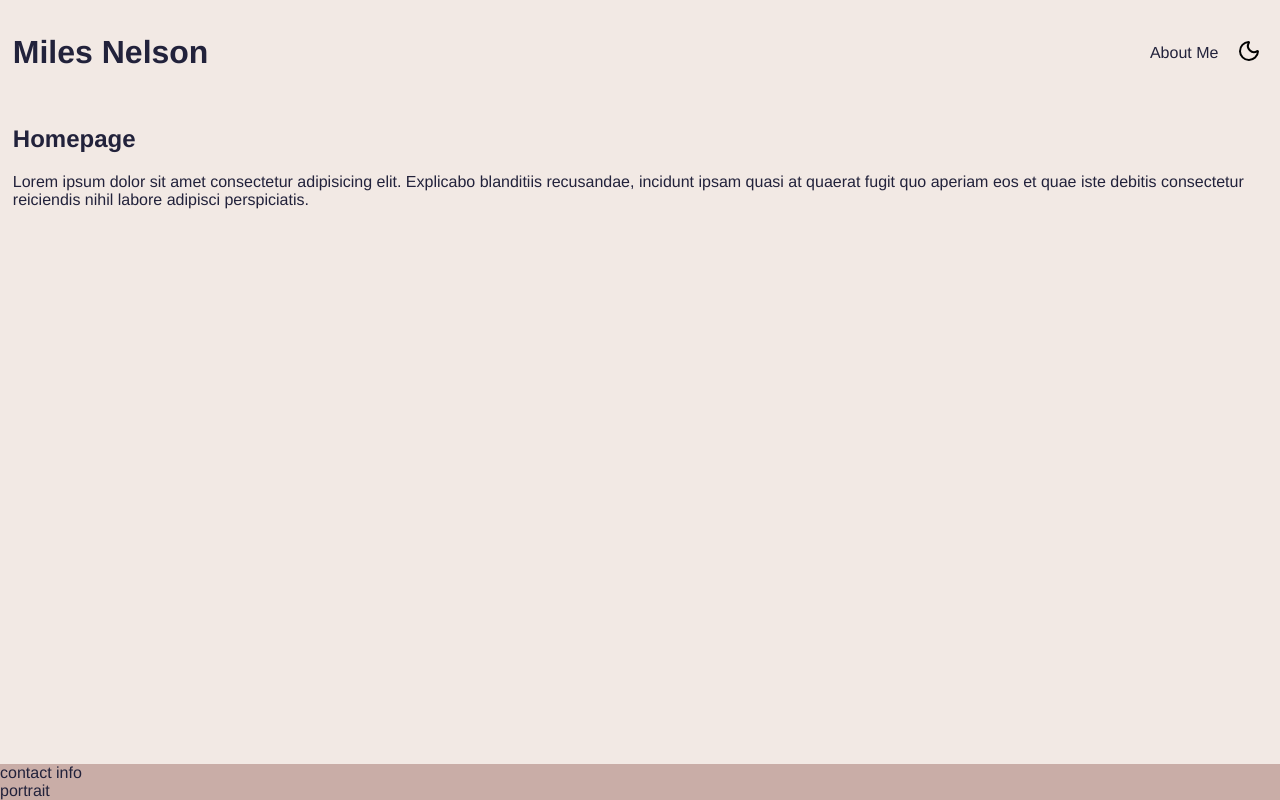
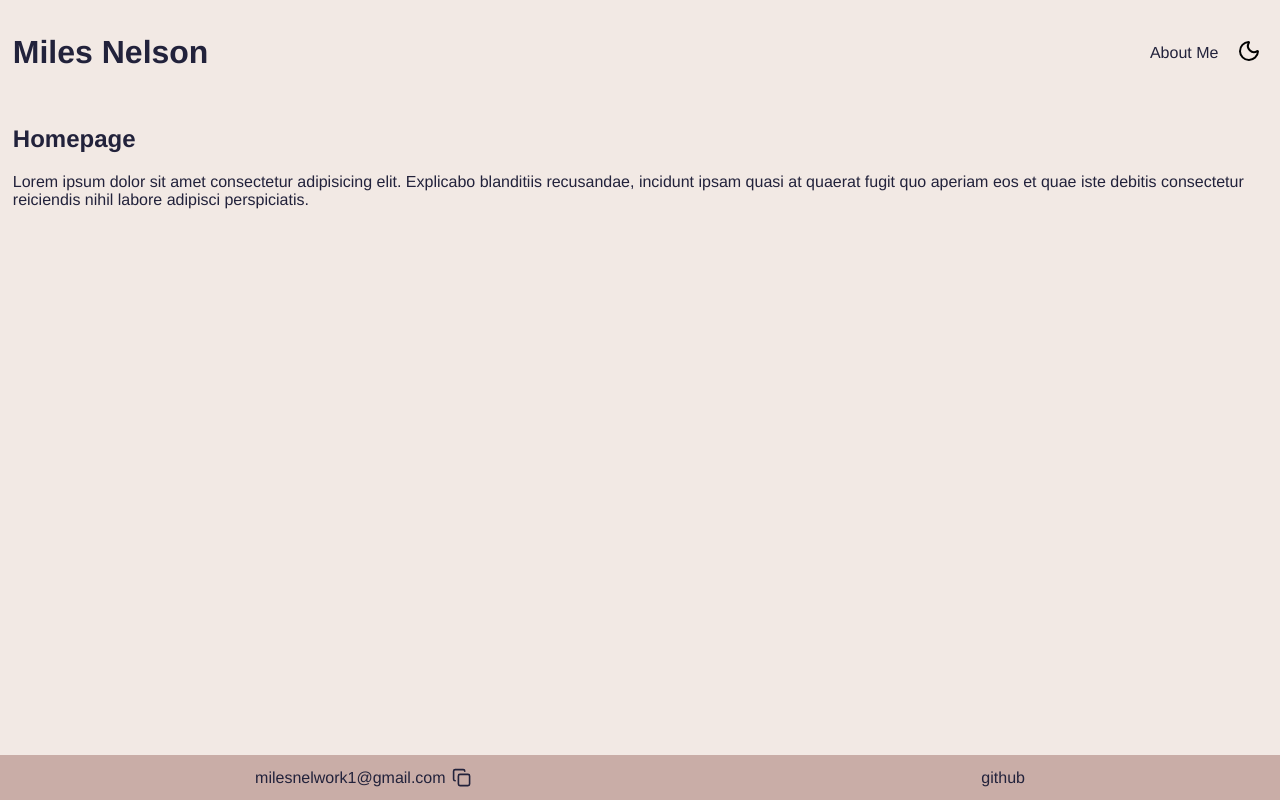
Before and after one commit to MisterPrestoGamer/personal_website, a React (Vite) app: page / in a window 1280 px wide. Built offline with nearby package versions, Linux system fonts and the light colour scheme.

Commit message:
update footer with github link and email with copy on click func

```diff
--- a/src/components/footer/footer.jsx
+++ b/src/components/footer/footer.jsx
@@ -1,10 +1,32 @@
 import styles from "./footer.module.css";
+import { Copy } from "lucide-react";
 
 export default function Footer({ darkmode }) {
+  async function setClipboard(event) {
+    const type = "text/plain";
+    const clipboardItemData = {
+      [type]: event.target.textContent,
+    };
+    const clipboardItem = new ClipboardItem(clipboardItemData);
+    await navigator.clipboard.write([clipboardItem]);
+  }
+
   return (
     <div className={darkmode ? `${styles.footer} altDarkmode` : styles.footer}>
-      <div className={styles.contactInfo}>contact info</div>
-      <div className={styles.portrait}>portrait</div>
+      <div className={styles.contactInfo}>
+        <button onClick={setClipboard} className={styles.email}>
+          milesnelwork1@gmail.com
+          <Copy size={"1.5vw"} />
+        </button>
+
+        <a
+          className={styles.github}
+          href="https://github.com/MisterPrestoGamer"
+          target="_blank"
+        >
+          github
+        </a>
+      </div>
     </div>
   );
 }
--- a/src/components/footer/footer.module.css
+++ b/src/components/footer/footer.module.css
@@ -1,3 +1,34 @@
 .footer {
   background-color: #c9ada7;
 }
+
+.contactInfo {
+  display: flex;
+  justify-content: space-around;
+  align-items: center;
+  padding: 1vw 0 1vw 0;
+}
+
+.email,
+.github {
+  display: flex;
+  justify-content: center;
+  align-items: center;
+  gap: 0.5vw;
+  padding: 0;
+  margin: 0;
+  transition: transform 150ms ease-in-out;
+  text-decoration: none;
+  background: none;
+  border: none;
+  color: inherit;
+  font-family: inherit;
+  font-size: inherit;
+}
+
+.email:hover,
+.copy:hover,
+.github:hover {
+  opacity: 70%;
+  cursor: pointer;
+}
--- a/src/index.css
+++ b/src/index.css
@@ -20,13 +20,13 @@ body {
 
 .darkmode {
   z-index: 0;
-  background-color: #22223b;
+  background-color: #010111;
   color: #f2e9e4;
 }
 
 .altDarkmode {
   z-index: 0;
-  background-color: #4a4e69;
+  background-color: #060c35;
   color: #f2e9e4;
 }
 
```
